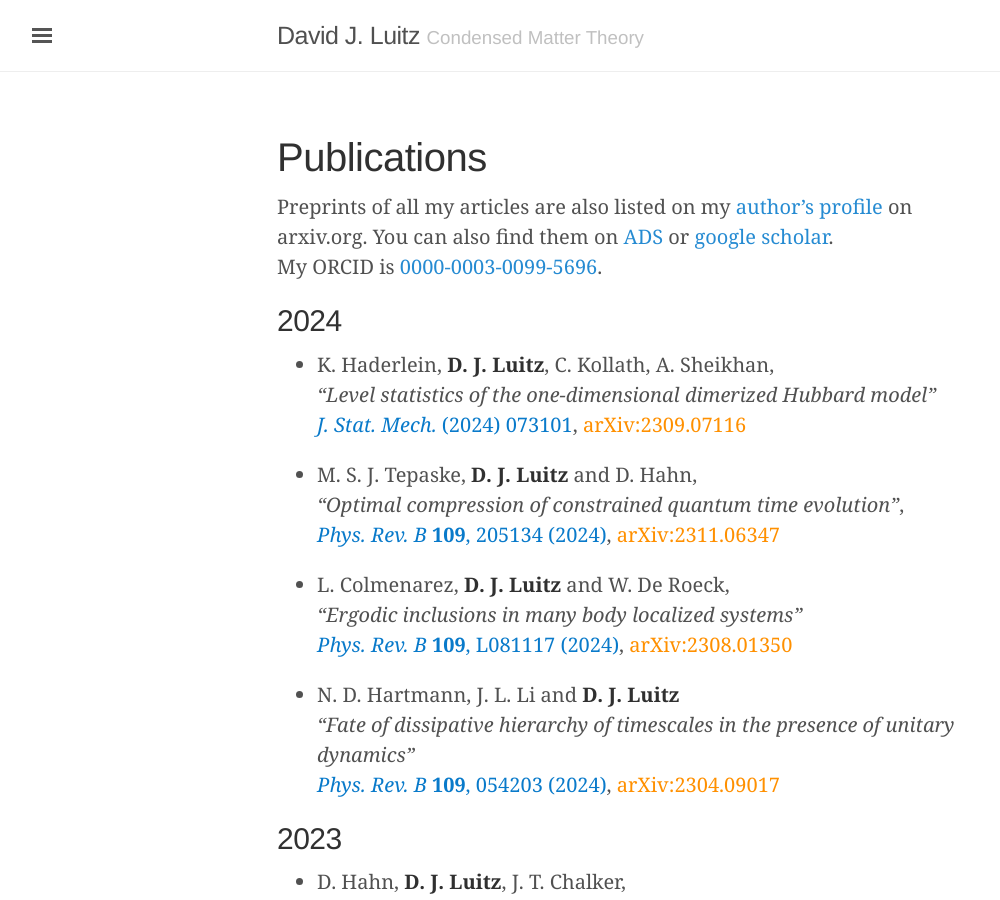
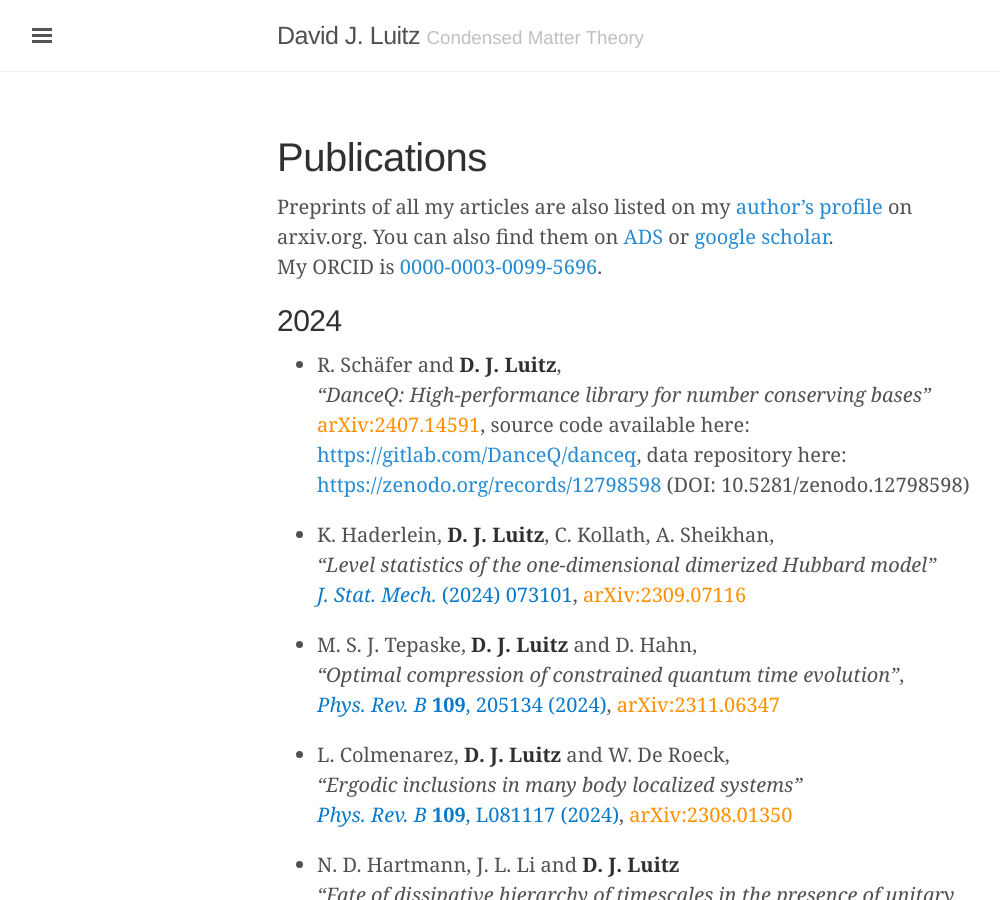
Before and after one commit to dluitz/dluitz.github.io, a Jekyll site: the page built from publications.md, in a window 1280 px wide and 900 px high. Shown: the whole window, without its empty margins (3-1003 px from the left). Built offline with Jekyll 4.4.1, drawn with Linux system fonts in a browser that asks for light colours.

Commit message:
[publist]

```diff
--- a/publications.md
+++ b/publications.md
@@ -8,6 +8,10 @@ My ORCID is [0000-0003-0099-5696](https://orcid.org/0000-0003-0099-5696).
 
 2024
 ----
+
++ R. Schäfer and **D. J. Luitz**,
+*"DanceQ: High-performance library for number conserving bases"*
+[arXiv:2407.14591](https://arxiv.org/abs/2407.14591){:class='arxiv'}, source code available here: [https://gitlab.com/DanceQ/danceq](https://gitlab.com/DanceQ/danceq), data repository here: [https://zenodo.org/records/12798598](https://zenodo.org/records/12798598) (DOI: 10.5281/zenodo.12798598)
 
 + K. Haderlein, **D. J. Luitz**, C. Kollath, A. Sheikhan,
 *"Level statistics of the one-dimensional dimerized Hubbard model"*
```
